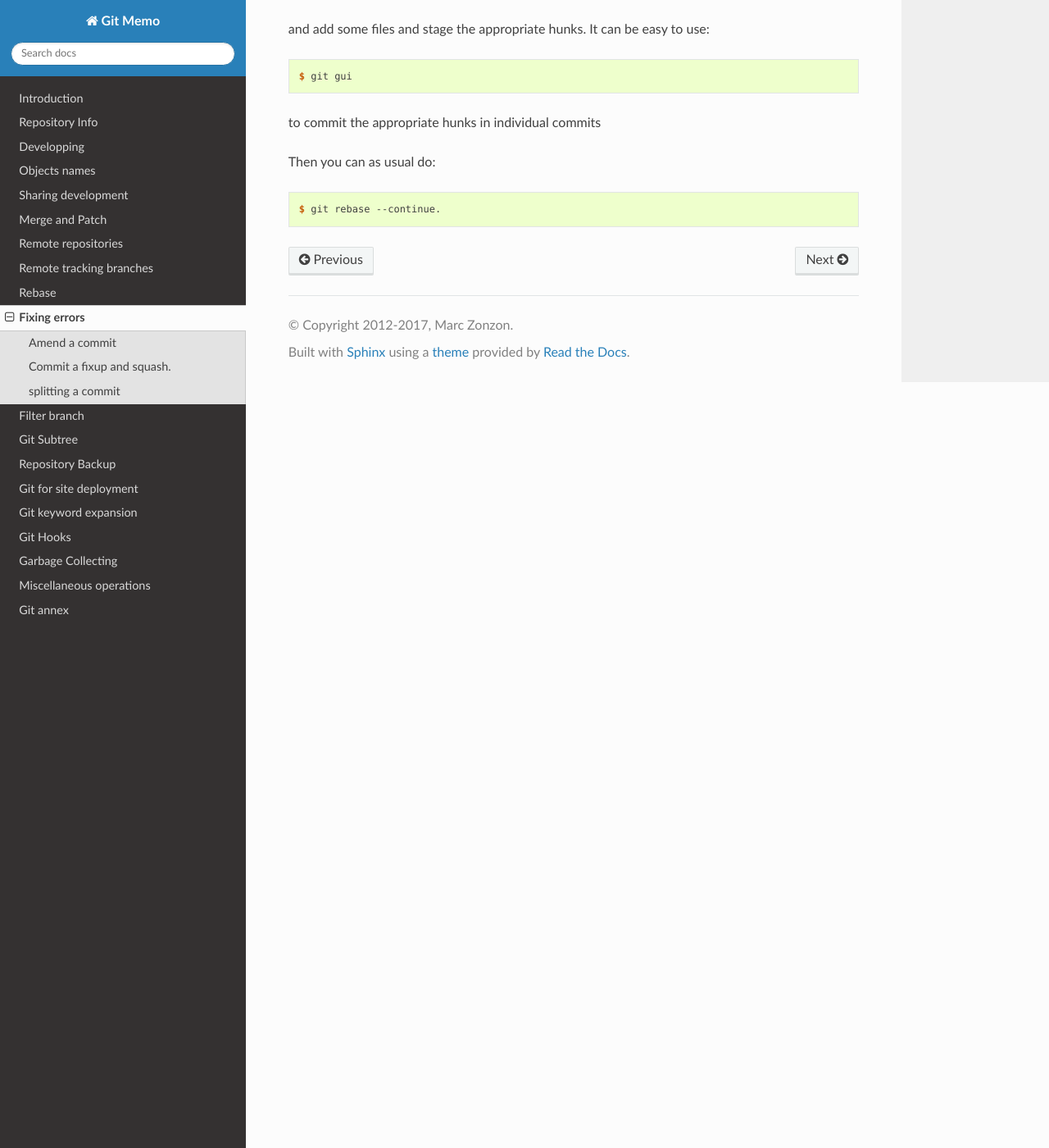
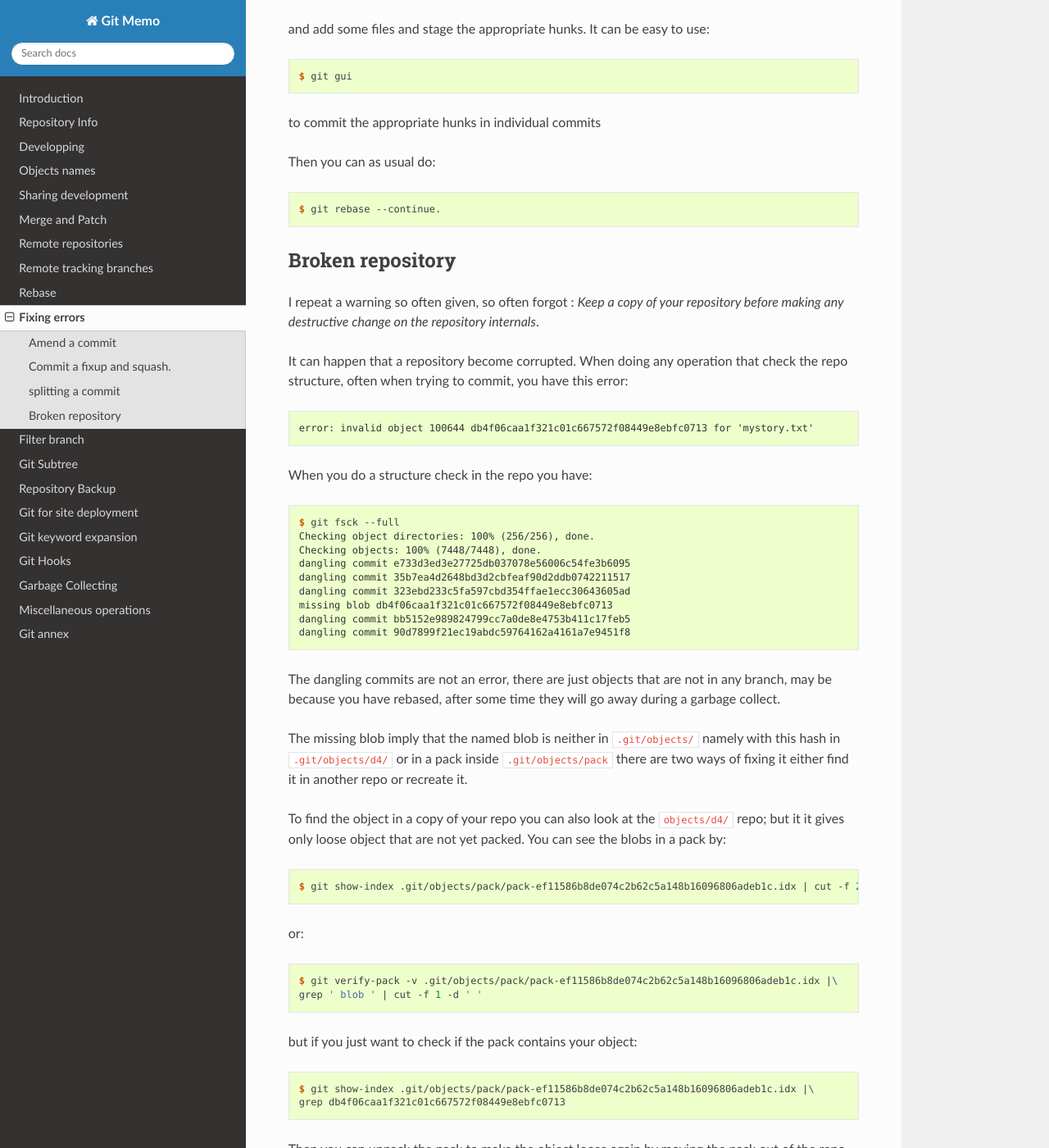
Before and after one commit to marczz/git-memo, a Sphinx documentation site: the page built from source/error_fix.rst, in a window 1280 px wide and 1400 px high, scrolled down 2337 px. Shown: the whole window at 82% size. Built offline with Sphinx 7.4.7 and the Read the Docs theme 2.0.0, drawn with Linux system fonts in a browser that asks for light colours; some of the changed text lies outside the part shown.

Commit message:
error_fix.rst: added broken dirs.

```diff
--- a/source/error_fix.rst
+++ b/source/error_fix.rst
@@ -127,15 +127,100 @@ editing::
 
 Then you can examine the status with::
 
-  $ git status
+    $ git status
 
 and add some files and stage the appropriate hunks. It can be easy to
 use::
 
-  $ git gui
+    $ git gui
 
 to commit the appropriate hunks in individual commits
 
 Then you can as usual do::
 
     $ git rebase --continue.
+
+..  index::
+    broken repository
+    packed objects
+    single:git;verify-pack
+    single:git;unpack-objects
+    single:git;fsck
+
+
+Broken repository
+-----------------
+I repeat a warning so often given, so often forgot : *Keep a copy of
+your repository before making any destructive change on
+the repository internals*.
+
+It can happen that a repository become corrupted. When doing any
+operation that check the repo structure, often when trying to commit,
+you have this error::
+
+    error: invalid object 100644 db4f06caa1f321c01c667572f08449e8ebfc0713 for 'mystory.txt'
+
+
+When you do a structure check in the repo you have::
+
+    $ git fsck --full
+    Checking object directories: 100% (256/256), done.
+    Checking objects: 100% (7448/7448), done.
+    dangling commit e733d3ed3e27725db037078e56006c54fe3b6095
+    dangling commit 35b7ea4d2648bd3d2cbfeaf90d2ddb0742211517
+    dangling commit 323ebd233c5fa597cbd354ffae1ecc30643605ad
+    missing blob db4f06caa1f321c01c667572f08449e8ebfc0713
+    dangling commit bb5152e989824799cc7a0de8e4753b411c17feb5
+    dangling commit 90d7899f21ec19abdc59764162a4161a7e9451f8
+
+The dangling commits are not an error, there are just objects that are
+not in any branch, may be because you have rebased, after some time
+they will go away during a garbage collect.
+
+The missing blob imply that the named blob is neither in
+``.git/objects/`` namely with this hash in ``.git/objects/d4/``
+or in a pack inside ``.git/objects/pack`` there are two ways of fixing
+it either find it in another repo or recreate it.
+
+To find the object in a copy of your repo you can also look at the
+``objects/d4/`` repo; but it it gives only loose object that are not
+yet packed. You can see the blobs in a pack by::
+
+    $ git show-index .git/objects/pack/pack-ef11586b8de074c2b62c5a148b16096806adeb1c.idx | cut -f 2 -d ' '
+
+or::
+
+    $ git verify-pack -v .git/objects/pack/pack-ef11586b8de074c2b62c5a148b16096806adeb1c.idx |\
+    grep ' blob ' | cut -f 1 -d ' '
+
+but if you just want to check if the pack contains your object::
+
+    $ git show-index .git/objects/pack/pack-ef11586b8de074c2b62c5a148b16096806adeb1c.idx |\
+    grep db4f06caa1f321c01c667572f08449e8ebfc0713
+
+Then you can unpack the pack to make the object loose again by moving the pack
+out of the repo and issuing::
+
+    $ git unpack-objects < .git/objects/pack/pack-ef11586b8de074c2b62c5a148b16096806adeb1c.pack
+
+If the pack is corrupt you need to add the ``-r`` option.
+
+If you don't succeed to find a copy of the missing object there is an
+other way, that is to recreate the object. I will not deal with it
+here, because it is very well explained in
+`How to fix a broken repository? from the Git FAQ
+<https://git.wiki.kernel.org/index.php/GitFaq#fix-broken-repo>`_.
+
+And if nothing work and this information is lost, you can keep going
+by `removing the broken refs
+<https://git.wiki.kernel.org/index.php/GitFaq#How_to_remove_all_broken_refs_from_a_repository.3F>`_.
+
+References:
+:gitdoc:`git core tutorial: Packing your repository
+<gitcore-tutorial.html#_packing_your_repository>`,
+`Git Pro: Packfiles
+<https://git-scm.com/book/uz/v2/Git-Internals-Packfiles>`_,
+:gitdoc:`git-fsck(1) <git-fsck.html>`,
+:gitdoc:`git-show-index(1) <git-show-index.html>`,
+:gitdoc:`git-verify-pack(1) <git-verify-pack.html>`,
+:gitdoc:`git-unpack-objects(1) <git-unpack-objects.html>`.
```
